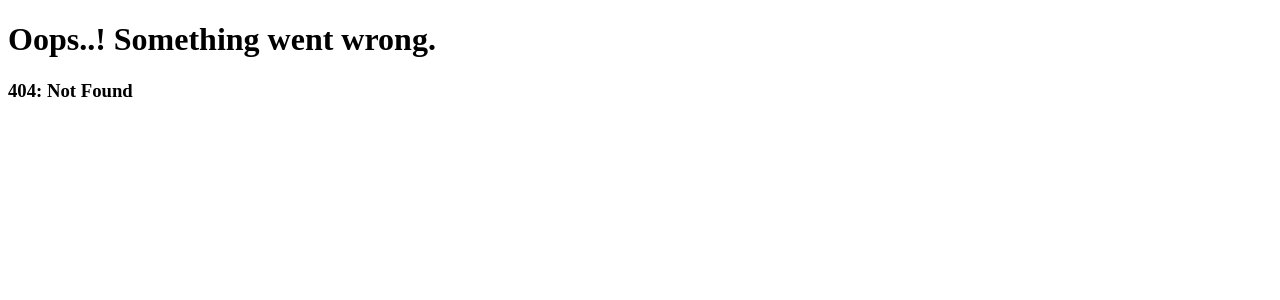
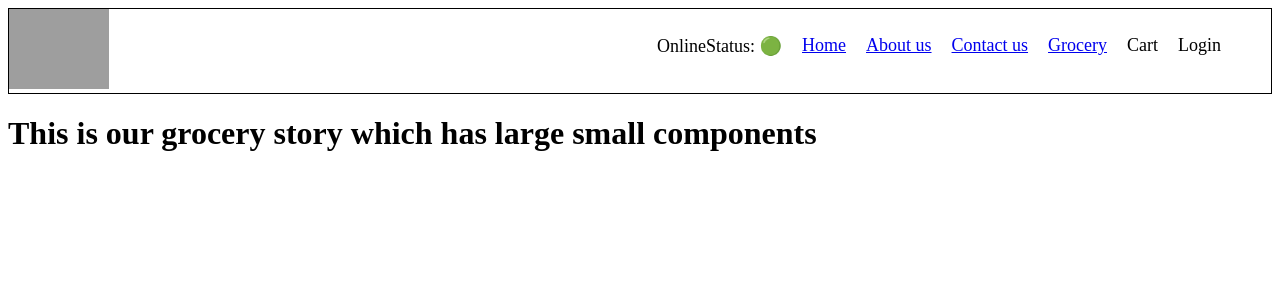
Before and after one commit to naveen0928/namaste-react-v2, a React (Vite) app: page /grocery in a window 1280 px wide. Before the commit this address had no page. Shown: the top 300 px of the page. Built offline with nearby package versions, Linux system fonts and the light colour scheme; grey boxes are pictures that could not be loaded.

Commit message:
custom hooks(Res menu, online status), onlineStatus, lazy loading for Grocery

```diff
--- a/src/App.js
+++ b/src/App.js
@@ -1,4 +1,4 @@
-import React from "react";
+import React, { lazy, Suspense } from "react";
 import ReactDOM from "react-dom/client";
 import Header from "./components/Header";
 import Body from "./components/Body";
@@ -7,6 +7,7 @@ import About from "./components/About";
 import Contact from "./components/Contact";
 import ErrorElement from "./components/ErrorElement";
 import RestaurantMenu from "./components/RestaurantMenu";
+// import Grocery from "./components/Grocery";
 
 // Hello world from react
 // {} is the place where you give attributes to your tags
@@ -55,6 +56,8 @@ const AppLayout = () => {
   );
 };
 
+const Grocery = lazy(() => import("./components/Grocery"));
+
 const appRouter = createBrowserRouter([
   {
     path: "/",
@@ -73,6 +76,14 @@ const appRouter = createBrowserRouter([
         element: <Contact />,
       },
       {
+        path: "/grocery",
+        element: (
+          <Suspense fallback={<h1>Loading...</h1>}>
+            <Grocery />
+          </Suspense>
+        ),
+      },
+      {
         path: "/restaurants/:resId",
         element: <RestaurantMenu />,
       },
--- a/src/components/Body.js
+++ b/src/components/Body.js
@@ -3,11 +3,13 @@ import RestaurantCard from "./RestaurantCard";
 import { FETCH_RESTAURANTS_LIST } from "../utils/Constants";
 import FakeLoader from "./fakeLoader";
 import { Link } from "react-router-dom";
+import useOnlineStatus from "../utils/useOnlineStatus";
 
 const Body = () => {
   const [resList, setResList] = useState([]);
   const [filteredList, setFilteredList] = useState([]);
   const [searchText, setSearchText] = useState("");
+  const onlineStatus = useOnlineStatus();
 
   useEffect(() => {
     fetchData();
@@ -23,6 +25,13 @@ const Body = () => {
       json?.data?.cards[4]?.card?.card?.gridElements?.infoWithStyle?.restaurants
     );
   };
+
+  if (onlineStatus === false)
+    return (
+      <h1>
+        Looks like you are offline.. Please check your internet connection.
+      </h1>
+    );
 
   return resList.length === 0 ? (
     <FakeLoader />
--- /dev/null
+++ b/src/components/Grocery.js
@@ -0,0 +1,5 @@
+const Grocery = () => {
+  return <h1>This is our grocery story which has large small components</h1>;
+};
+
+export default Grocery;
--- a/src/components/Header.js
+++ b/src/components/Header.js
@@ -1,9 +1,11 @@
 import { useState } from "react";
 import { HEADER_LOGO } from "../utils/Constants";
 import { Link } from "react-router-dom";
+import useOnlineStatus from "../utils/useOnlineStatus";
 
 const Header = () => {
   const [btnName, setBtnName] = useState("Login");
+  const onlineStatus = useOnlineStatus();
   return (
     <div className="header">
       <div className="logo-container">
@@ -11,6 +13,7 @@ const Header = () => {
       </div>
       <div className="nav-items">
         <ul>
+          <li>OnlineStatus: {onlineStatus ? '🟢' : '😡'} </li>
           <li>
             <Link to="/">Home</Link>
           </li>
@@ -19,6 +22,9 @@ const Header = () => {
           </li>
           <li>
             <Link to="/contact">Contact us</Link>
+          </li>
+          <li>
+            <Link to="/grocery">Grocery</Link>
           </li>
           <li>Cart</li>
           <li
--- a/src/components/RestaurantMenu.js
+++ b/src/components/RestaurantMenu.js
@@ -1,22 +1,10 @@
-import { useState, useEffect } from "react";
 import FakeLoader from "./fakeLoader";
-import { RESTAURANT_MENU_LIST } from "../utils/Constants";
 import { useParams } from "react-router-dom";
+import useRestaurantMenu from "../utils/useRestaurantMenu";
 
 const RestaurantMenu = () => {
-  const [resInfo, setResInfo] = useState(null);
-
   const { resId } = useParams();
-
-  useEffect(() => {
-    fetchData();
-  }, []);
-
-  const fetchData = async () => {
-    const data = await fetch(RESTAURANT_MENU_LIST + resId);
-    const json = await data.json();
-    setResInfo(json.data);
-  };
+  const resInfo = useRestaurantMenu(resId);
 
   if (resInfo === null) return <FakeLoader />;
 
--- /dev/null
+++ b/src/utils/useOnlineStatus.js
@@ -0,0 +1,12 @@
+import { useEffect, useState } from "react";
+
+const useOnlineStatus = () => {
+  const [onlineStatus, setOnlineStatus] = useState(true);
+  useEffect(() => {
+    window.addEventListener("offline", () => setOnlineStatus(false));
+    window.addEventListener("online", () => setOnlineStatus(true));
+  }, []);
+  return onlineStatus;
+};
+
+export default useOnlineStatus;
--- /dev/null
+++ b/src/utils/useRestaurantMenu.js
@@ -0,0 +1,19 @@
+import { useEffect, useState } from "react";
+import { RESTAURANT_MENU_LIST } from "./Constants";
+
+const useRestaurantMenu = (resId) => {
+  const [resInfo, setResInfo] = useState(null);
+
+  useEffect(() => {
+    fetchData();
+  }, []);
+
+  const fetchData = async () => {
+    const data = await fetch(RESTAURANT_MENU_LIST + resId);
+    const json = await data.json();
+    setResInfo(json.data);
+  };
+  return resInfo;
+};
+
+export default useRestaurantMenu;
```
Also changed, not shown: 1 other file (tests, documents, lock files or other folders).
